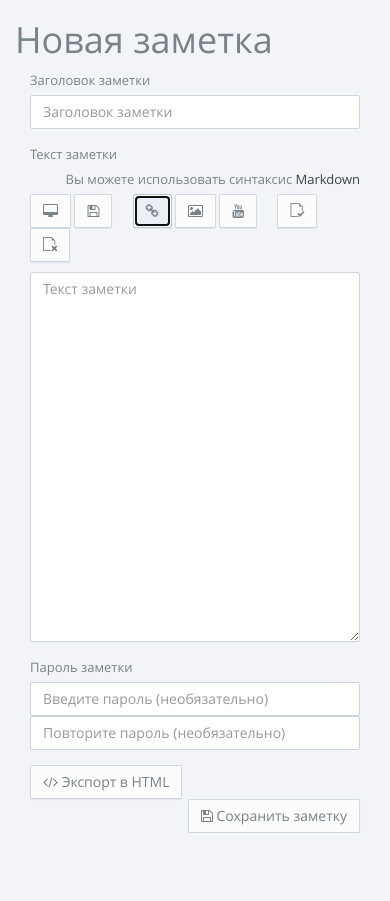
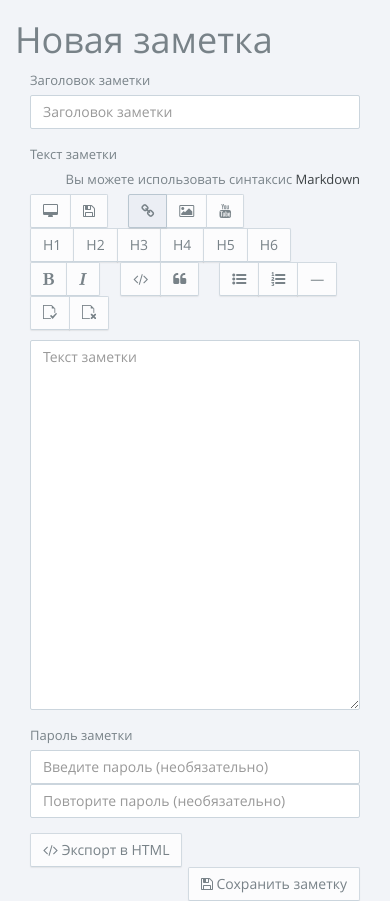
Before and after one commit to dmitrii-eremin/zen-diary, a plain HTML site: page media/httpdocs/index.html in a window 390 px wide. Both pictures are taken after a click on the button 152 px from the left and 210 px from the top of the page. Before the commit the page ends 844 px from the top, so only its background shows below. Drawn offline with Linux system fonts and the light colour scheme; files whose address does not match are found by name.

Commit message:
Added text editor buttons

```diff
--- a/media/httpdocs/index.html
+++ b/media/httpdocs/index.html
@@ -51,23 +51,70 @@
 
 												<div id = "format-buttons">
 													<div class = "format-buttons-group">
+														<div class = "btn-group">
 															<button type = "button" class = "btn btn-default" id = "on-btn-preview" data-toggle = "tooltip" data-placement = "top" title = "Предпросмотр"><span class = "fa fa-desktop"></span></button>
 															<button type = "button" class = "btn btn-default" id = "on-btn-qsave" data-toggle = "tooltip" data-placement = "top" title = "Сохранить заметку"><span class = "fa fa-save"></span></button>
+														</div>
 													</div>
 													<div class = "format-buttons-divider">
 														&nbsp;
 													</div>
 													<div class = "format-buttons-group">
+														<div class = "btn-group">
 															<button type = "button" class = "btn btn-default" id = "on-btn-link" data-toggle = "tooltip" data-placement = "top" title = "Вставить ссылку"><span class = "fa fa-link"></span></button>
 															<button type = "button" class = "btn btn-default" id = "on-btn-image" data-toggle = "tooltip" data-placement = "top" title = "Вставить изображение"><span class = "fa fa-picture-o"></span></button>
 															<button type = "button" class = "btn btn-default" id = "on-btn-youtube" data-toggle = "tooltip" data-placement = "top" title = "Вставить клип youtube"><span class = "fa fa-youtube"></span></button>
+														</div>
 													</div>
 													<div class = "format-buttons-divider">
 														&nbsp;
 													</div>
 													<div class = "format-buttons-group">
+														<div class = "btn-group">
+															<button type = "button" class = "btn btn-default" id = "on-btn-h1" data-toggle = "tooltip" data-placement = "top" title = "Заголовок 1-го уровня">H1</button>
+															<button type = "button" class = "btn btn-default" id = "on-btn-h2" data-toggle = "tooltip" data-placement = "top" title = "Заголовок 2-го уровня">H2</button>
+															<button type = "button" class = "btn btn-default" id = "on-btn-h3" data-toggle = "tooltip" data-placement = "top" title = "Заголовок 3-го уровня">H3</button>
+															<button type = "button" class = "btn btn-default" id = "on-btn-h4" data-toggle = "tooltip" data-placement = "top" title = "Заголовок 4-го уровня">H4</button>
+															<button type = "button" class = "btn btn-default" id = "on-btn-h5" data-toggle = "tooltip" data-placement = "top" title = "Заголовок 5-го уровня">H5</button>
+															<button type = "button" class = "btn btn-default" id = "on-btn-h6" data-toggle = "tooltip" data-placement = "top" title = "Заголовок 6-го уровня">H6</button>
+														</div>
+													</div>
+													<div class = "format-buttons-divider">
+														&nbsp;
+													</div>
+													<div class = "format-buttons-group">
+														<div class = "btn-group">
+															<button type = "button" class = "btn btn-default" id = "on-btn-bold" data-toggle = "tooltip" data-placement = "top" title = "Жирный"><span class = "fa fa-bold"></span></button>
+															<button type = "button" class = "btn btn-default" id = "on-btn-italic" data-toggle = "tooltip" data-placement = "top" title = "Курсив"><span class = "fa fa-italic"></span></button>
+														</div>
+													</div>
+													<div class = "format-buttons-divider">
+														&nbsp;
+													</div>
+													<div class = "format-buttons-group">
+														<div class = "btn-group">
+															<button type = "button" class = "btn btn-default" id = "on-btn-code" data-toggle = "tooltip" data-placement = "top" title = "Код"><span class = "fa fa-code"></span></button>
+															<button type = "button" class = "btn btn-default" id = "on-btn-quote" data-toggle = "tooltip" data-placement = "top" title = "Цитата"><span class = "fa fa-quote-left"></span></button>
+														</div>
+													</div>
+													<div class = "format-buttons-divider">
+														&nbsp;
+													</div>
+													<div class = "format-buttons-group">
+														<div class = "btn-group">
+															<button type = "button" class = "btn btn-default" id = "on-btn-ulist" data-toggle = "tooltip" data-placement = "top" title = "Несортированный список"><span class = "fa fa-list-ul"></span></button>
+															<button type = "button" class = "btn btn-default" id = "on-btn-olist" data-toggle = "tooltip" data-placement = "top" title = "Сортированный список"><span class = "fa fa-list-ol"></span></button>
+															<button type = "button" class = "btn btn-default" id = "on-btn-hr" data-toggle = "tooltip" data-placement = "top" title = "Горизонтальная линия">&mdash;</button>
+														</div>
+													</div>
+													<div class = "format-buttons-divider">
+														&nbsp;
+													</div>
+													<div class = "format-buttons-group">
+														<div class = "btn-group">
 															<button type = "button" class = "btn btn-default" id = "on-btn-spellcheck" data-toggle = "tooltip" data-placement = "top" title = "Проверить правописание"><span class = "i i-file-check"></span></button>
 															<button type = "button" class = "btn btn-default" id = "on-btn-clear-spellcheck" data-toggle = "tooltip" data-placement = "top" title = "Пропустить все ошибки"><span class = "i i-file-remove"></span></button>
+														</div>
 													</div>
 												</div>
 
--- a/media/httpdocs/js/index.js
+++ b/media/httpdocs/js/index.js
@@ -99,6 +99,7 @@ var new_post = {
 	insertToEditor : function(what)
 	{
 		new_post.editor.replaceSelection(what);
+		new_post.editor.focus();
 	},
 
 	clearAllErrors : function()
@@ -120,6 +121,15 @@ var new_post = {
 			ch : char_to
 		}, {
 			className : "spell-error"
+		});
+	},
+
+	moveCursor : function(delta)
+	{
+		var cursor = new_post.editor.getCursor();
+		new_post.editor.setCursor({
+			line : cursor.line,
+			ch : cursor.ch + delta
 		});
 	}
 };
@@ -478,8 +488,10 @@ $("#on-btn-clear-spellcheck").click(function(e)
 $("#on-btn-link").click(function(e)
 {
 	e.preventDefault();
+	new_post.insertToEditor("[]()");
+	new_post.moveCursor(-1);
 
-	var dialog_message = zen.getTemplate("../media/httpdocs/templates/input-link.html");
+	/*var dialog_message = zen.getTemplate("../media/httpdocs/templates/input-link.html");
 
 	var dialog = new BootstrapDialog({
 		title : "Вставка ссылки",
@@ -514,5 +526,73 @@ $("#on-btn-link").click(function(e)
 		}
 	});
 
-	dialog.open();
+	dialog.open();*/
 });
+
+$("#on-btn-h1").click(function(e)
+{
+	new_post.insertToEditor("# ");
+});
+
+$("#on-btn-h2").click(function(e)
+{
+	new_post.insertToEditor("## ");
+});
+
+$("#on-btn-h3").click(function(e)
+{
+	new_post.insertToEditor("### ");
+});
+
+$("#on-btn-h4").click(function(e)
+{
+	new_post.insertToEditor("#### ");
+});
+
+$("#on-btn-h5").click(function(e)
+{
+	new_post.insertToEditor("##### ");
+});
+
+$("#on-btn-h6").click(function(e)
+{
+	new_post.insertToEditor("###### ");
+});
+
+$("#on-btn-bold").click(function(e)
+{
+	new_post.insertToEditor("****");
+	new_post.moveCursor(-2);
+});
+
+$("#on-btn-italic").click(function(e)
+{
+	new_post.insertToEditor("**");
+	new_post.moveCursor(-1);
+});
+
+$("#on-btn-code").click(function(e)
+{
+	new_post.insertToEditor("``");
+	new_post.moveCursor(-1);
+});
+
+$("#on-btn-quote").click(function(e)
+{
+	new_post.insertToEditor("> ");
+});
+
+$("#on-btn-ulist").click(function(e)
+{
+	new_post.insertToEditor("* ");
+});
+
+$("#on-btn-olist").click(function(e)
+{
+	new_post.insertToEditor("1. ");
+});
+
+$("#on-btn-hr").click(function(e)
+{
+	new_post.insertToEditor("-----");
+});
```
Lines whose indentation alone changed are shown as unchanged.
